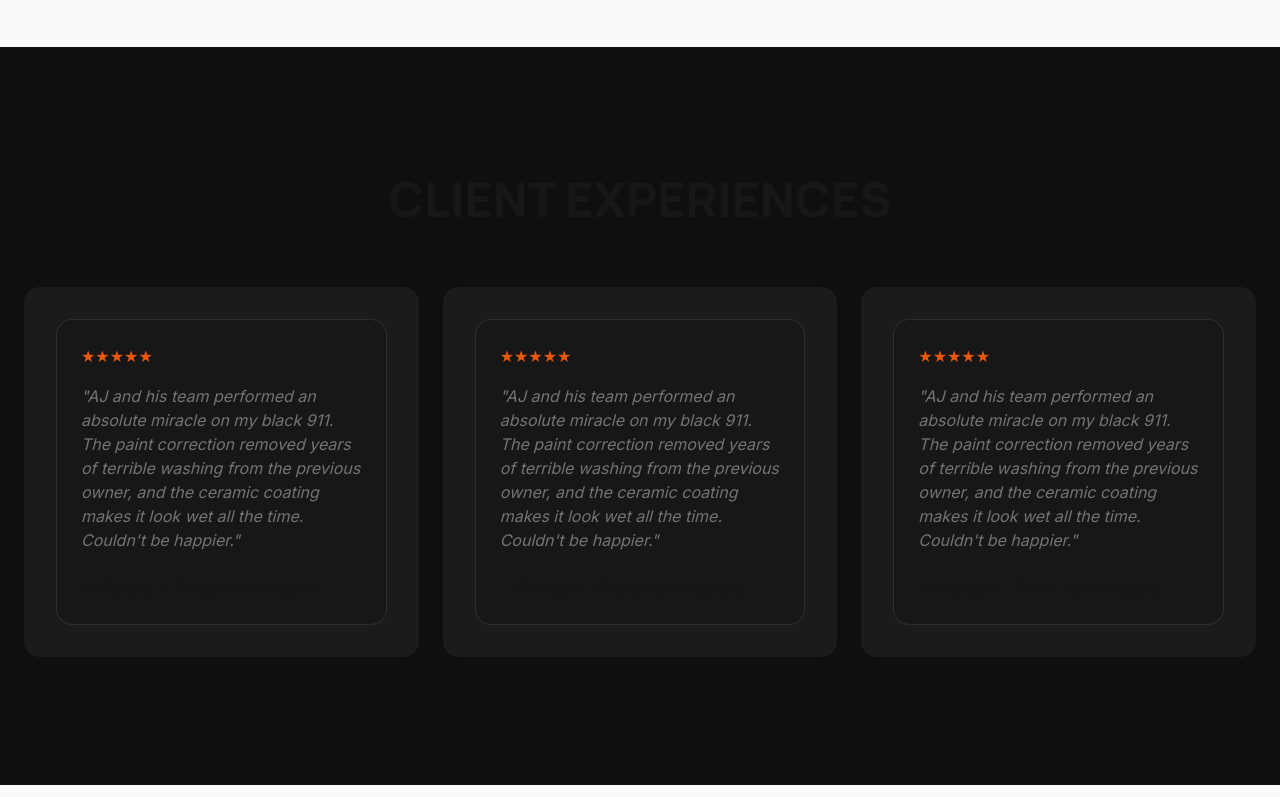
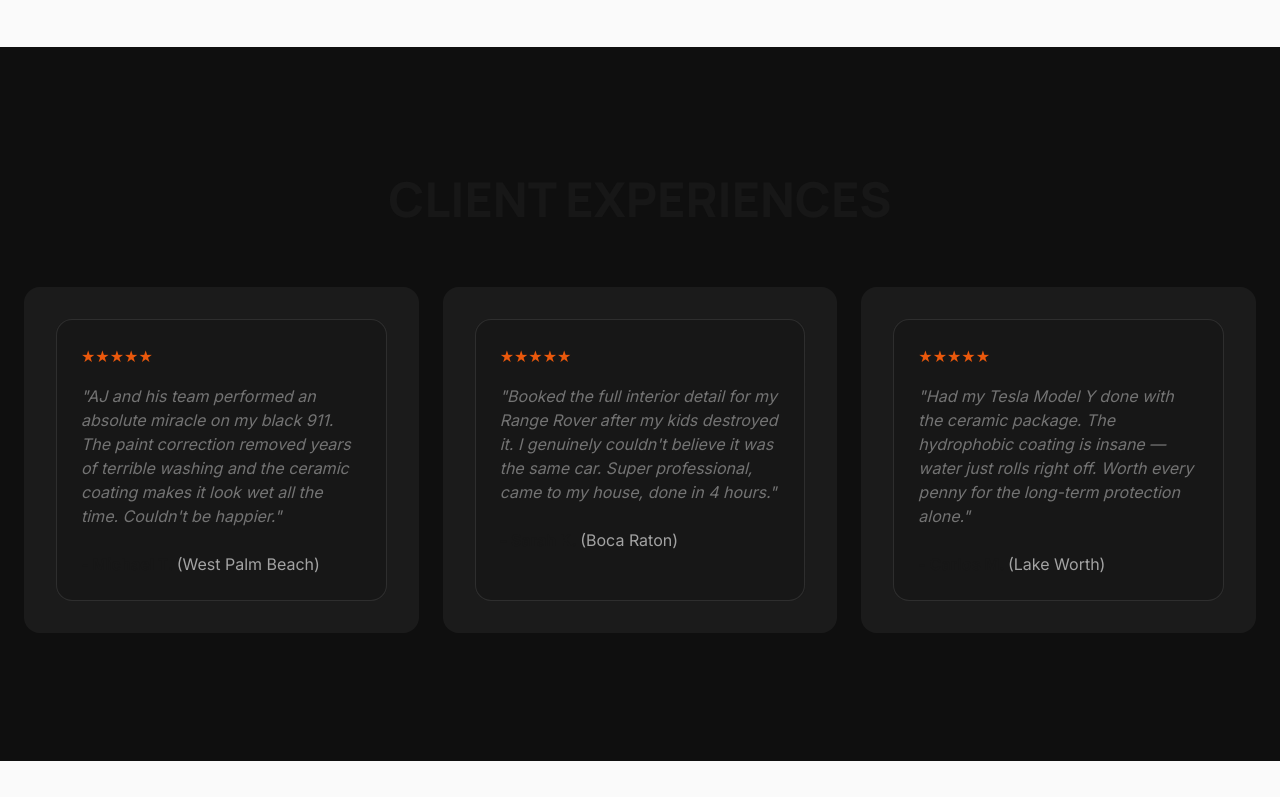
Before and after one commit to Aman-agra/aj-pro-detailing, a Next.js app: page /showroom in a window 1280 px wide. Shown: the part 991-1788 px from the top of the page. Built offline with nearby package versions, Linux system fonts and the light colour scheme.

Commit message:
fix: update showroom images to reliable URLs, unique testimonials

```diff
--- a/src/app/showroom/page.tsx
+++ b/src/app/showroom/page.tsx
@@ -13,12 +13,12 @@ export default function Showroom() {
 
   // Mock data for the showroom - in real life this could mix with Instagram data
   const portfolioItems = [
-    { id: "1", category: "Ceramic Coating", url: "https://images.unsplash.com/photo-1601362840469-51e4d8d58785?auto=format&fit=crop&q=80&w=800", alt: "Porsche 911 Ceramic Coating", span: "row-span-2 col-span-1" as const },
-    { id: "2", category: "Interior Detail", url: "https://images.unsplash.com/photo-1552519507-da3b142c6e3d?auto=format&fit=crop&q=80&w=600", alt: "BMW M4 Interior" },
-    { id: "3", category: "Paint Correction", url: "https://images.unsplash.com/photo-1605810754890-e25f8aaade28?auto=format&fit=crop&q=80&w=600", alt: "Audi RS6 Paint Correction" },
-    { id: "4", category: "Exterior Detail", url: "https://images.unsplash.com/photo-1549317661-bd32c8ce0db2?auto=format&fit=crop&q=80&w=600", alt: "Mercedes AMG wash" },
-    { id: "5", category: "Ceramic Coating", url: "https://images.unsplash.com/photo-1583121274602-3e2820c69888?auto=format&fit=crop&q=80&w=800", alt: "Ferrari 488 Coating", span: "col-span-2" as const },
-    { id: "6", category: "Interior Detail", url: "https://images.unsplash.com/photo-1600705722908-bab1e61c0b4d?auto=format&fit=crop&q=80&w=600", alt: "Tesla Model S Interior" },
+    { id: "1", category: "Ceramic Coating", url: "https://images.unsplash.com/photo-1616789916664-79f0f35e5929?w=800&auto=format&fit=crop&q=80", alt: "Porsche 911 Ceramic Coating", span: "row-span-2 col-span-1" as const },
+    { id: "2", category: "Interior Detail", url: "https://images.unsplash.com/photo-1503376780353-7e6692767b70?w=600&auto=format&fit=crop&q=80", alt: "BMW M4 Interior" },
+    { id: "3", category: "Paint Correction", url: "https://images.unsplash.com/photo-1494976388531-d1058494cdd8?w=600&auto=format&fit=crop&q=80", alt: "Audi RS6 Paint Correction" },
+    { id: "4", category: "Exterior Detail", url: "https://images.unsplash.com/photo-1520031441872-265e4ff70366?w=600&auto=format&fit=crop&q=80", alt: "Mercedes AMG Exterior Wash" },
+    { id: "5", category: "Ceramic Coating", url: "https://images.unsplash.com/photo-1571068316344-75bc76f77890?w=800&auto=format&fit=crop&q=80", alt: "Ferrari 488 Ceramic Coating", span: "col-span-2" as const },
+    { id: "6", category: "Interior Detail", url: "https://images.unsplash.com/photo-1549399542-7e3f8b79c341?w=600&auto=format&fit=crop&q=80", alt: "Tesla Model S Interior" },
   ];
 
   const filteredItems = filter === "All"
@@ -66,15 +66,19 @@ export default function Showroom() {
         <div className="max-w-7xl mx-auto">
           <h2 className="text-4xl md:text-5xl font-display font-black text-center mb-16">CLIENT EXPERIENCES</h2>
           <div className="grid grid-cols-1 md:grid-cols-2 lg:grid-cols-3 gap-6">
-            {[1,2,3].map((i) => (
+            {[
+              { name: "Michael T.", location: "West Palm Beach", review: "AJ and his team performed an absolute miracle on my black 911. The paint correction removed years of terrible washing and the ceramic coating makes it look wet all the time. Couldn't be happier." },
+              { name: "Sarah K.", location: "Boca Raton", review: "Booked the full interior detail for my Range Rover after my kids destroyed it. I genuinely couldn't believe it was the same car. Super professional, came to my house, done in 4 hours." },
+              { name: "Carlos M.", location: "Lake Worth", review: "Had my Tesla Model Y done with the ceramic package. The hydrophobic coating is insane — water just rolls right off. Worth every penny for the long-term protection alone." },
+            ].map((t, i) => (
               <GlowBorderCard key={i} className="p-8">
                 <div className="flex text-[var(--accent)] mb-4">
                   {"★★★★★"}
                 </div>
                 <p className="text-[var(--text-secondary)] italic mb-6">
-                  "AJ and his team performed an absolute miracle on my black 911. The paint correction removed years of terrible washing from the previous owner, and the ceramic coating makes it look wet all the time. Couldn't be happier."
+                  "{t.review}"
                 </p>
-                <p className="font-bold">- Michael T. (West Palm Beach)</p>
+                <p className="font-bold">- {t.name} <span className="font-normal text-[var(--text-muted)]">({t.location})</span></p>
               </GlowBorderCard>
             ))}
           </div>
```
